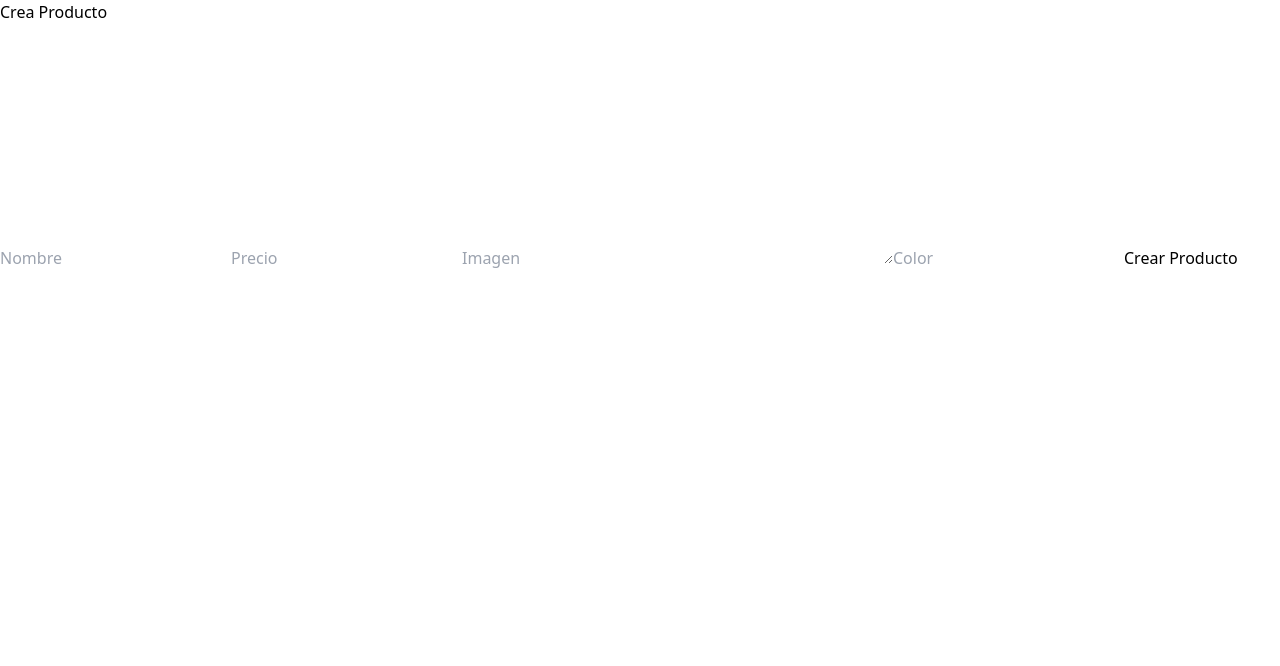
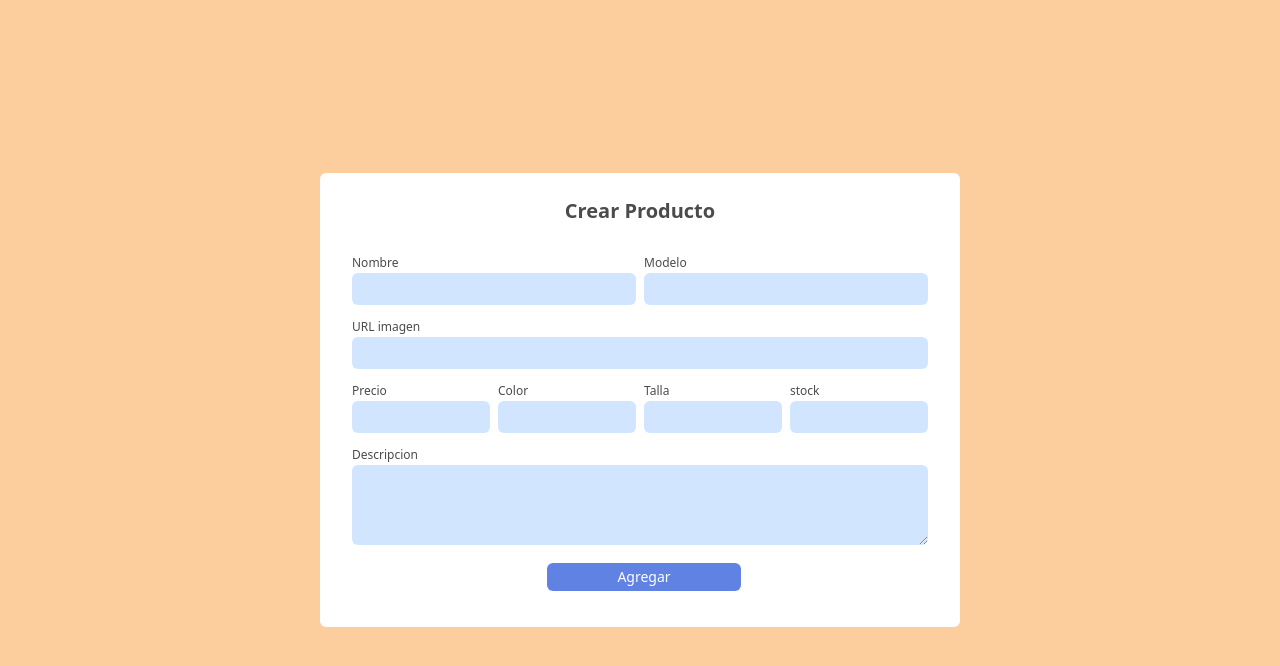
Before and after one commit to ChavezDev/ecommerce, a React (Vite) app: page /admin/productos/crear in a window 1280 px wide. Shown: the top 666 px of the page. Built offline with nearby package versions, Linux system fonts and the light colour scheme; no server answers.

Commit message:
Creamos el formulario de creacion de nuevos productos y le dimos estilos

```diff
--- a/src/components/molecules/header/CardProduct.jsx
+++ b/src/components/molecules/CardProduct.jsx
@@ -1,5 +1,4 @@
 const CardProduct = ({ product }) => {
-  console.log(product);
   return (
     <div className="min-h-[10rem] w-72 overflow-hidden rounded-md bg-white text-gray-700 shadow-lg">
       <div className="lg:aspect-none min-h-40 aspect-auto w-full overflow-hidden rounded-md bg-gray-200 lg:h-40">
--- a/src/components/pages/Products.jsx
+++ b/src/components/pages/Products.jsx
@@ -1,5 +1,5 @@
 import useFetch from "../../hooks/useFetch";
-import CardProduct from "../molecules/header/CardProduct";
+import CardProduct from "../molecules/CardProduct";
 
 
 const Products = () => {
--- a/src/components/pages/admin/product/Form.jsx
+++ b/src/components/pages/admin/product/Form.jsx
@@ -3,6 +3,7 @@ import { API_URL } from "../../../../constants/env";
 import { token } from "../../../../helpers/auth";
 
 const Form = () => {
+
   const handleSubmit = (event) => {
     event.preventDefault();
 
@@ -24,22 +25,66 @@ const Form = () => {
       })
       .then((response) => {
         console.log(response);
-        alert
-      });
+        alert(`Producto creado`)
+      })
+      .catch( (err) => {
+        console.log(err)
+        alert("ERROR AL CREAR PRODUCTO")
+      })
   };
 
   return (
-    <div>
-      <h1>Crea Producto</h1>
-      <form onSubmit={handleSubmit}>
-        <input type="text" name="productName" placeholder="Nombre" required />
-        <input type="number" name="price" placeholder="Precio" required />
-        <input type="url" name="image" placeholder="Imagen" required />
-        <textarea name="description" rows="10" required />
-        <input type="text" name="color" placeholder="Color" required />
-        <button type="submit">Crear Producto</button>
+    <section className="flex h-screen w-full items-center justify-center bg-orange-300 py-40 opacity-70">
+  <div className="w-3/6 rounded-md bg-white op p-4">
+    <div className="h-1/10 w-full">
+      <h1 className="h-full w-full p-2 text-center text-sm font-semibold md:text-xl">Crear Producto</h1>
+    </div>
+    <div className="h-3/4 w-full p-3">
+      <form onSubmit={handleSubmit} className="w-full">
+        <div className="w-full flex">
+          <div className="w-full m-1">
+            <label className="text-xs ">Nombre</label>
+            <input className="w-full rounded-md p-1 bg-blue-200" type="text" name="productName"/>
+          </div>
+          <div className="w-full m-1">
+            <label className="text-xs ">Modelo</label>
+            <input className="w-full rounded-md p-1 bg-blue-200" type="text" name=""/>
+          </div>
+        </div>
+        <div className="w-full p-1">
+          <label className="text-xs">URL imagen</label>
+          <input className="w-full rounded-md p-1 bg-blue-200" type="url" name="image"/>
+        </div>
+        <div className="w-full flex">
+          <div className="w-full m-1">
+            <label className="text-xs ">Precio</label>
+            <input className="w-full rounded-md p-1 bg-blue-200" type="number" name="price"/>
+          </div>
+          <div className="w-full m-1">
+            <label className="text-xs ">Color</label>
+            <input className="w-full rounded-md p-1 bg-blue-200" type="text" name="color"/>
+          </div>
+          <div className="w-full m-1">
+            <label className="text-xs ">Talla</label>
+            <input className="w-full rounded-md p-1 bg-blue-200" type="text" name=""/>
+          </div>
+          <div className="w-full m-1">
+            <label className="text-xs ">stock</label>
+            <input className="w-full rounded-md p-1 bg-blue-200" type="number" name=""/>
+          </div>
+
+        </div>
+        <div className="w-full p-1">
+          <label className="text-xs">Descripcion</label>
+          <textarea className="w-full rounded-md p-1 bg-blue-200" name="description" id="DescripcionProduct" rows="3"></textarea>
+        </div>
+        <div className="w-full m-1 flex items-center justify-center">
+            <button type="submit" className="rounded-md w-1/3 m-1 bg-blue-700 text-white p-1 hover:bg-green-600 text-sm">Agregar</button>
+        </div>
       </form>
+      </div>
     </div>
+</section>
   );
 };
 
--- a/src/components/pages/admin/product/Table.jsx
+++ b/src/components/pages/admin/product/Table.jsx
@@ -0,0 +1,23 @@
+import useFetch from "../../../../hooks/useFetch";
+
+const Table = () => {
+  const { data, error, loading } = useFetch(`public/products`);
+
+  if (loading) return <h1>CARGANDO...</h1>;
+  if (error) return <h1>Error en la peticion de productos</h1>;
+
+  return (
+    <div>
+      <h1>Tabla</h1>
+      {data.length === 0 ? (
+        <p>No existen productos</p>
+      ) : (
+        data.map((product) => (
+          <div key={product.id}>{JSON.stringify(data)}</div>
+        ))
+      )}
+    </div>
+  );
+};
+
+export default Table;
```
